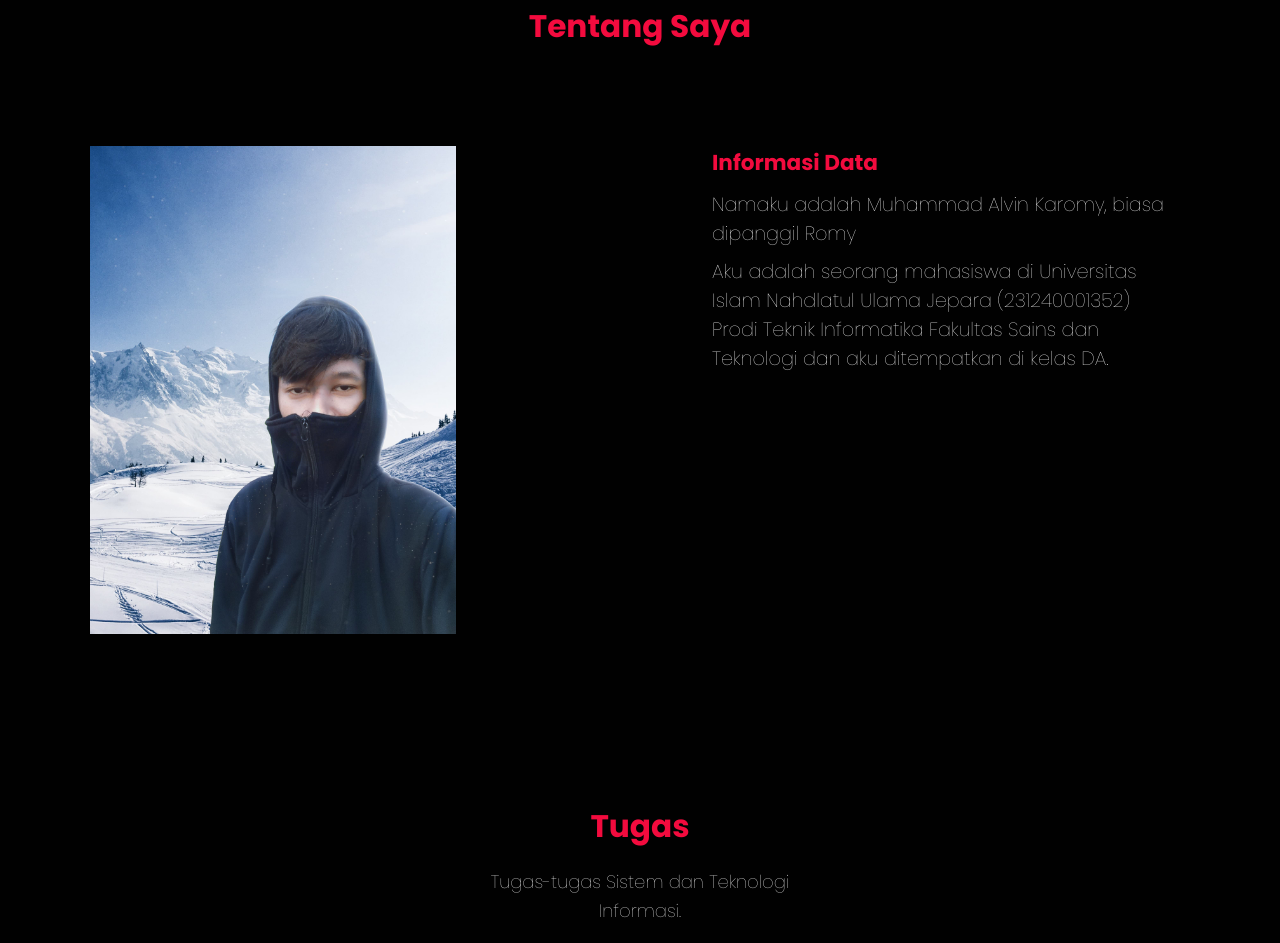
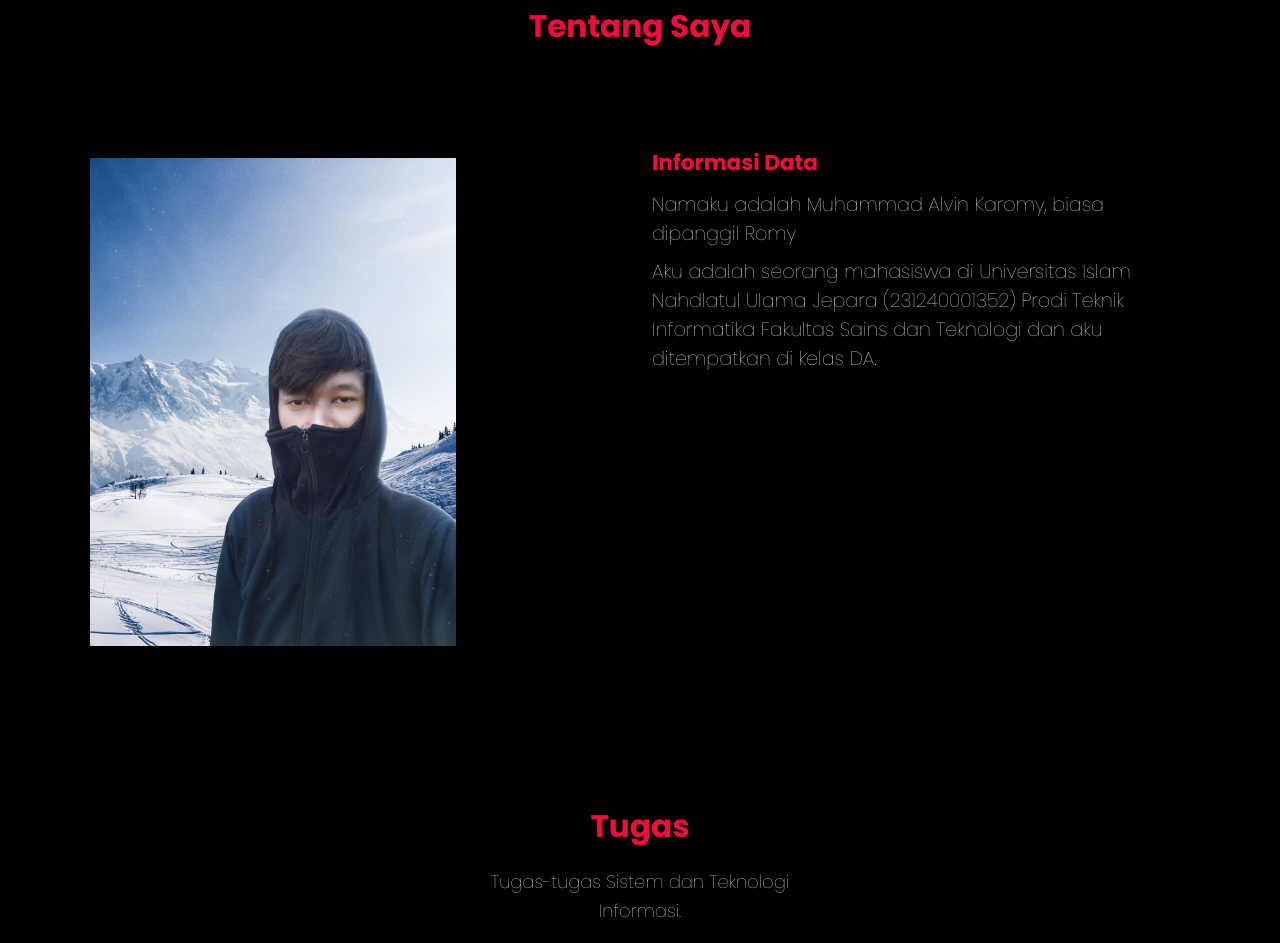
Before and after one commit to Romyyzhh/Muhammad-Alvin-Karomy-Website, a plain HTML site: page index.html in a window 1280 px wide. Shown: the part 893-1836 px from the top of the page. Drawn offline with nearby package versions, Linux system fonts and the light colour scheme.

Commit message:
style.css

```diff
--- a/css/style.css
+++ b/css/style.css
@@ -173,7 +173,7 @@ body {
 
 .about .row .about-img img {
   width: 60%;
-
+  margin-top: 1rem;
 }
 
 .about .row .content {
@@ -182,13 +182,14 @@ body {
 }
 
 .about .row .content h3 {
-  margin-left: -rem;
+  margin-left: -5rem;
   font-size: 1.8rem;
   margin-bottom: 1rem;
   color: #f30b3e;
 }
 
 .about .row .content p {
+  margin-left: -5rem;
   margin-bottom: 0.8rem;
   font-size: 1.6rem;
   font-weight: 100;
```
